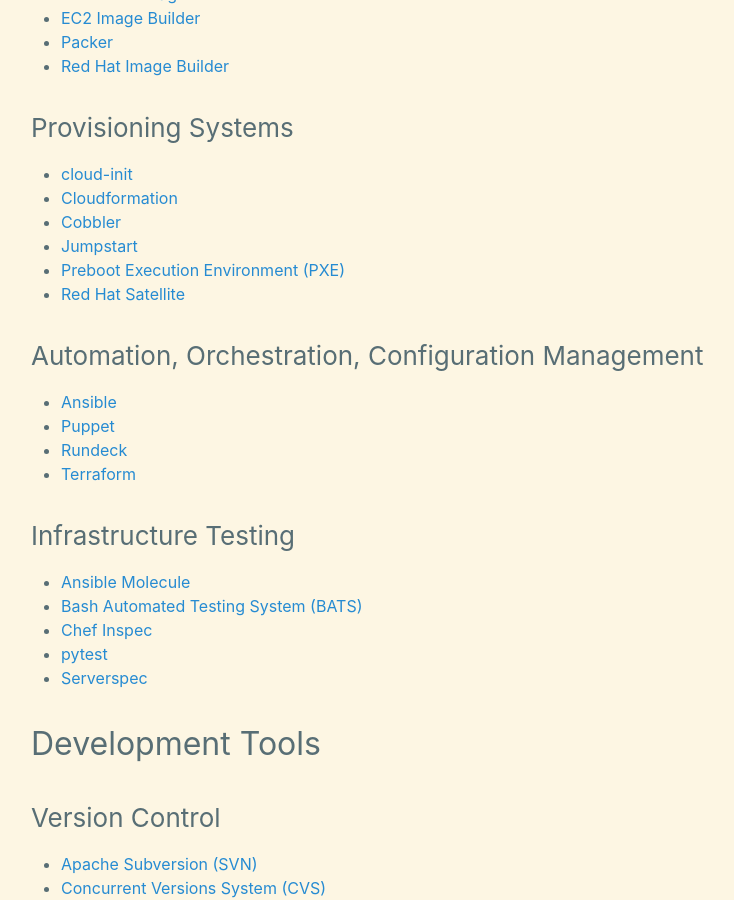
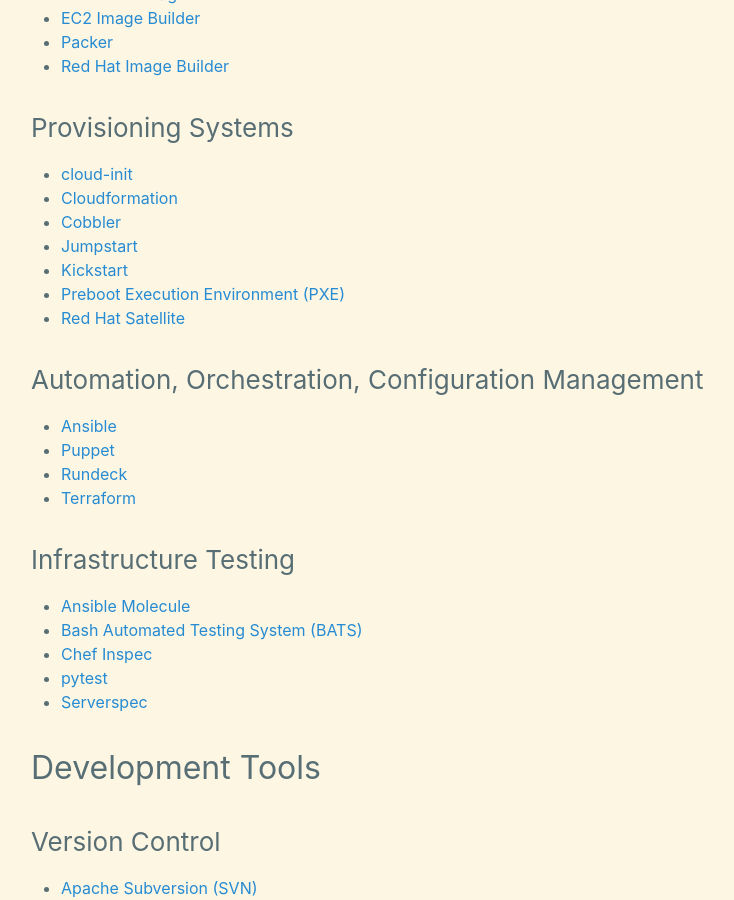
Before and after one commit to wmcdonald404/wmcdonald404.github.io, a Jekyll site: the page built from _pages/cv.md, in a window 1280 px wide and 900 px high, scrolled down 6091 px. Shown: the whole window, without its empty margins (239-973 px from the left). Built offline with Jekyll 4.4.1, drawn with Linux system fonts in a browser that asks for light colours.

Commit message:
Included Kickstart.

```diff
--- a/_pages/cv.md
+++ b/_pages/cv.md
@@ -169,6 +169,7 @@ Whether that's configuring, deploying, testing, and operating in a hands-on capa
 - [Cloudformation](https://docs.aws.amazon.com/AWSCloudFormation/latest/UserGuide/Welcome.html)
 - [Cobbler](https://cobbler.github.io/)
 - [Jumpstart](https://www.oracle.com/technical-resources/articles/solaris10/jumpstart-x86-x64-jsp.html)
+- [Kickstart](https://docs.redhat.com/en/documentation/red_hat_enterprise_linux/7/html/installation_guide/sect-kickstart-howto)
 - [Preboot Execution Environment (PXE)](https://en.wikipedia.org/wiki/Preboot_Execution_Environment)
 - [Red Hat Satellite](https://www.redhat.com/en/technologies/management/satellite)
 
```
